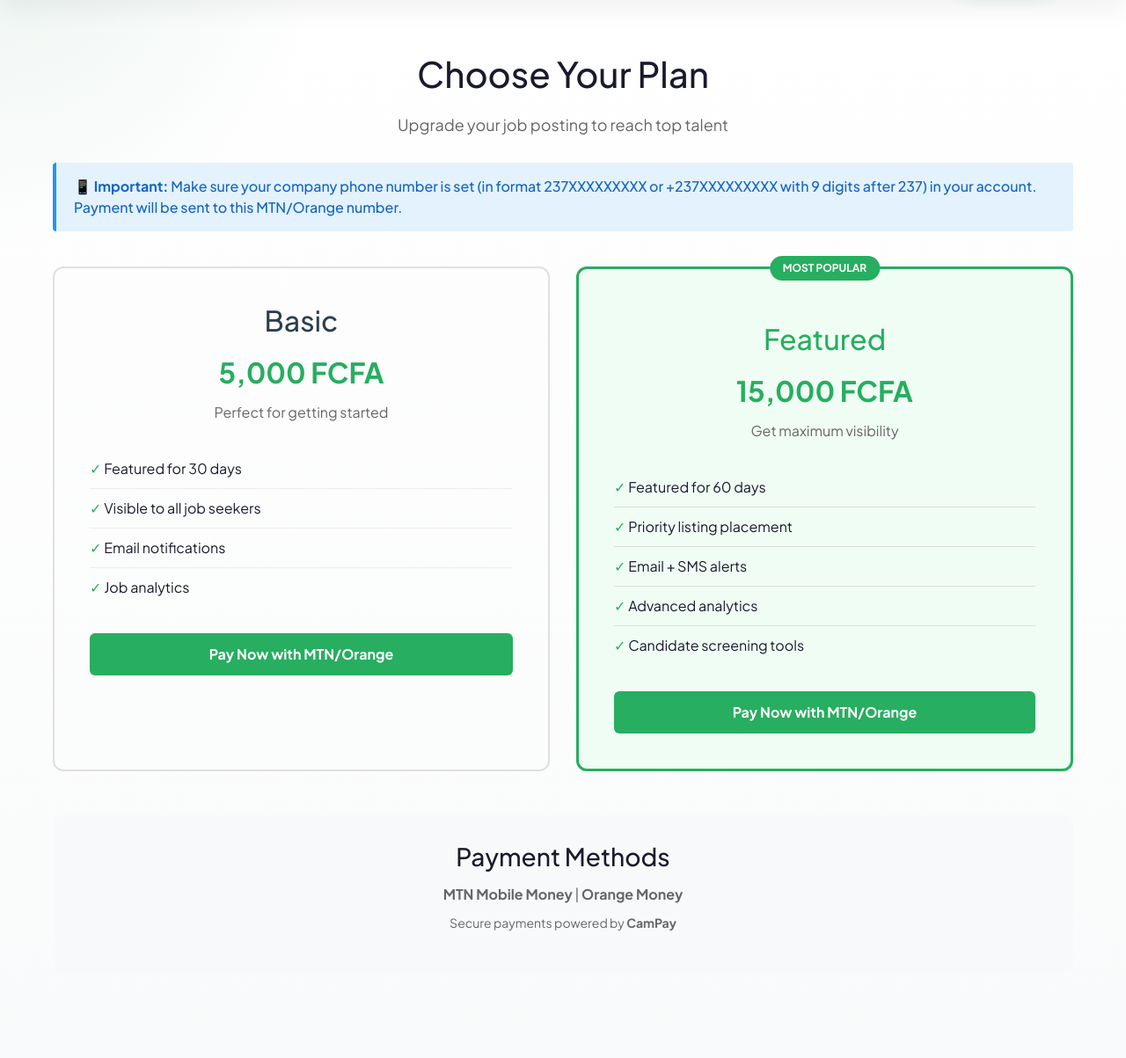
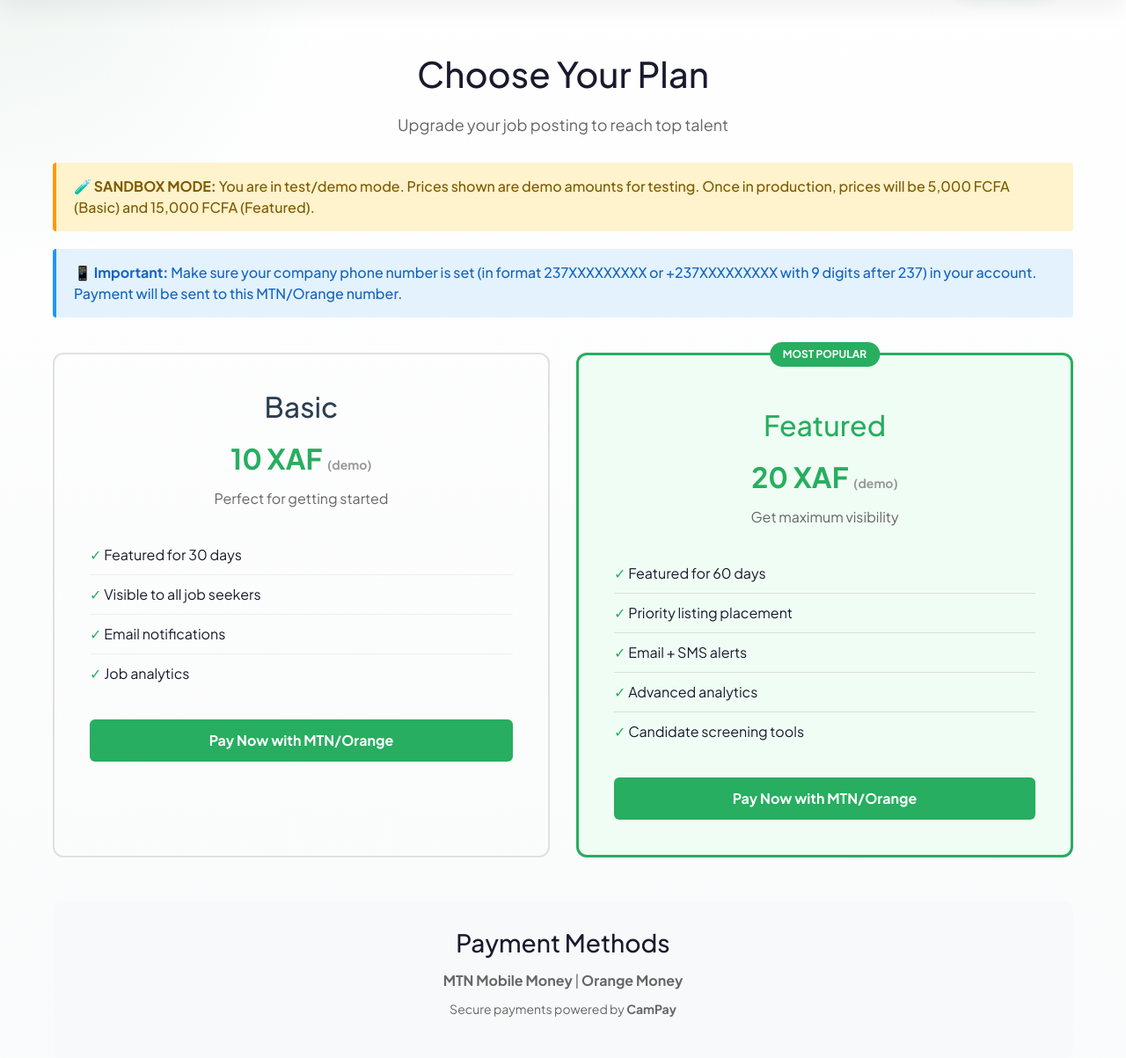
Before and after one commit to Chipser-Paul/cameroon-tech-jobs, a Django app: page /payments/pricing/ in a window 1280 px wide. Shown: the part 85-1288 px from the top of the page at 88% size. Run offline with Django 5.2, Linux system fonts and the light colour scheme; parts of the project's set-up code (start-up, migrations or seed data) failed here and were passed over; some libraries are stand-ins or nearby versions.

Commit message:
Update pricing page to show demo amounts in sandbox and production amounts in production

```diff
--- a/payments/views.py
+++ b/payments/views.py
@@ -289,4 +289,21 @@ def payment_failure(request):
 
 def pricing(request):
     """Display pricing page with tier options"""
-    return render(request, 'payments/pricing.html')
+    campay_base_url = settings.CAMPAY_BASE_URL
+    is_sandbox = 'demo.campay.net' in campay_base_url
+
+    if is_sandbox:
+        # Demo mode pricing (under 25 XAF max for sandbox)
+        basic_price = 10
+        featured_price = 20
+    else:
+        # Production pricing
+        basic_price = 5000
+        featured_price = 15000
+
+    context = {
+        'is_sandbox': is_sandbox,
+        'basic_price': basic_price,
+        'featured_price': featured_price,
+    }
+    return render(request, 'payments/pricing.html', context)
--- a/templates/payments/pricing.html
+++ b/templates/payments/pricing.html
@@ -8,6 +8,15 @@
     <p style="text-align: center; color: #666; margin-bottom: 30px; font-size: 18px;">
         Upgrade your job posting to reach top talent
     </p>
+
+    {% if is_sandbox %}
+    <!-- Sandbox Notice -->
+    <div style="background-color: #fff3cd; border-left: 4px solid #ff9800; padding: 15px 20px; margin-bottom: 20px; border-radius: 4px;">
+        <p style="margin: 0; color: #7f5a00; font-weight: 500;">
+            🧪 <strong>SANDBOX MODE:</strong> You are in test/demo mode. Prices shown are demo amounts for testing. Once in production, prices will be 5,000 FCFA (Basic) and 15,000 FCFA (Featured).
+        </p>
+    </div>
+    {% endif %}
 
     <!-- Important Note -->
     <div style="background-color: #e3f2fd; border-left: 4px solid #2196F3; padding: 15px 20px; margin-bottom: 40px; border-radius: 4px;">
@@ -20,7 +29,13 @@
         <!-- Basic Plan -->
         <div style="border: 2px solid #e0e0e0; border-radius: 12px; padding: 40px; text-align: center; transition: all 0.3s;">
             <h2 style="color: #2c3e50; margin-bottom: 15px;">Basic</h2>
-            <p style="font-size: 32px; color: #27ae60; font-weight: bold; margin-bottom: 10px;">5,000 FCFA</p>
+            <p style="font-size: 32px; color: #27ae60; font-weight: bold; margin-bottom: 10px;">
+                {% if is_sandbox %}
+                    {{ basic_price }} XAF <span style="font-size: 14px; color: #999;">(demo)</span>
+                {% else %}
+                    {{ basic_price | floatformat:0 }} FCFA
+                {% endif %}
+            </p>
             <p style="color: #666; margin-bottom: 30px;">Perfect for getting started</p>
 
             <ul style="text-align: left; list-style: none; margin-bottom: 30px; padding: 0;">
@@ -53,7 +68,13 @@
             </div>
 
             <h2 style="color: #27ae60; margin-bottom: 15px; margin-top: 20px;">Featured</h2>
-            <p style="font-size: 32px; color: #27ae60; font-weight: bold; margin-bottom: 10px;">15,000 FCFA</p>
+            <p style="font-size: 32px; color: #27ae60; font-weight: bold; margin-bottom: 10px;">
+                {% if is_sandbox %}
+                    {{ featured_price }} XAF <span style="font-size: 14px; color: #999;">(demo)</span>
+                {% else %}
+                    {{ featured_price | floatformat:0 }} FCFA
+                {% endif %}
+            </p>
             <p style="color: #666; margin-bottom: 30px;">Get maximum visibility</p>
 
             <ul style="text-align: left; list-style: none; margin-bottom: 30px; padding: 0;">
```
